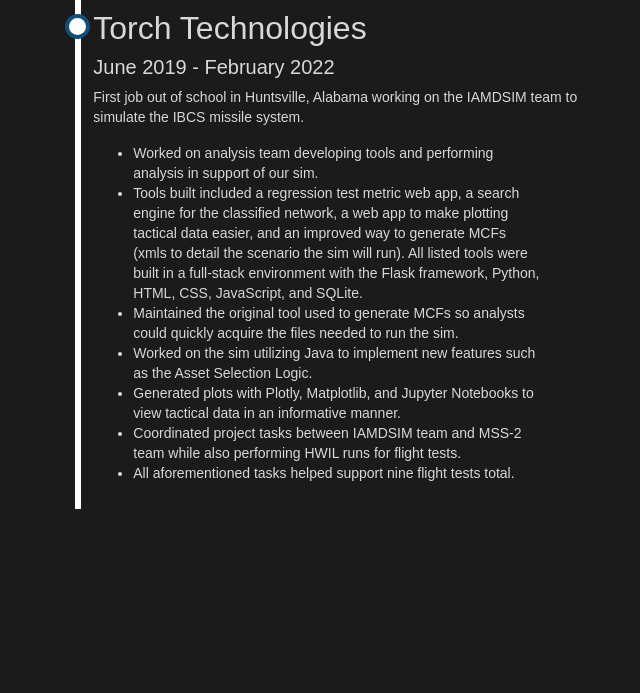
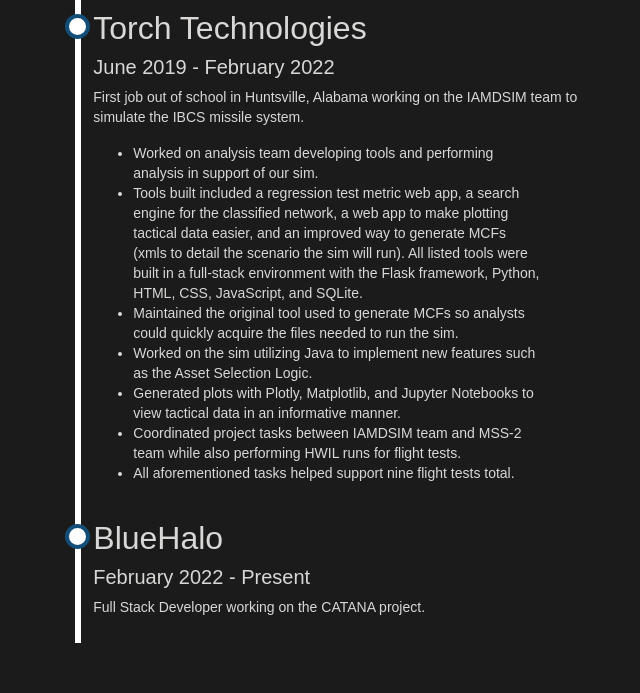
Before and after one commit to ekjohnson4/EthanJohnsonPortfolio, a Flask app: page / in a window 1280 px wide. Shown: the part 1652-2345 px from the top of the page, without its empty margins (338-978 px from the left). Before the commit the page ends 2161 px from the top, so only its background shows below. Run offline with Flask 2, Linux system fonts and the light colour scheme; some libraries are stand-ins or nearby versions.

Commit message:
Work update

```diff
--- a/templates/home.html
+++ b/templates/home.html
@@ -143,6 +143,13 @@
                                     </ul>
                                  </div>
                              </div>
+                             <div class="container right">
+                                 <div class="content">
+                                     <h2>BlueHalo</h2>
+                                     <h5>February 2022 - Present</h5>
+                                     <p>Full Stack Developer working on the CATANA project.</p>
+                                 </div>
+                             </div>
                         </div>
                     </div>
                 </div>
```
Lines whose indentation alone changed are shown as unchanged.
